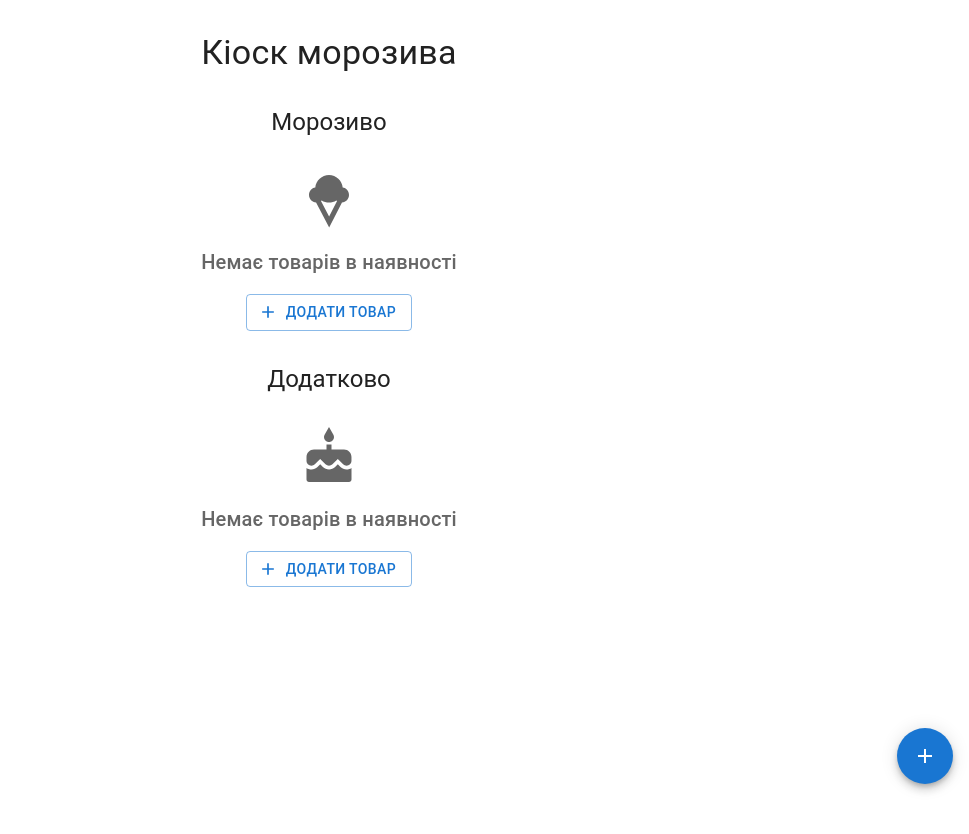
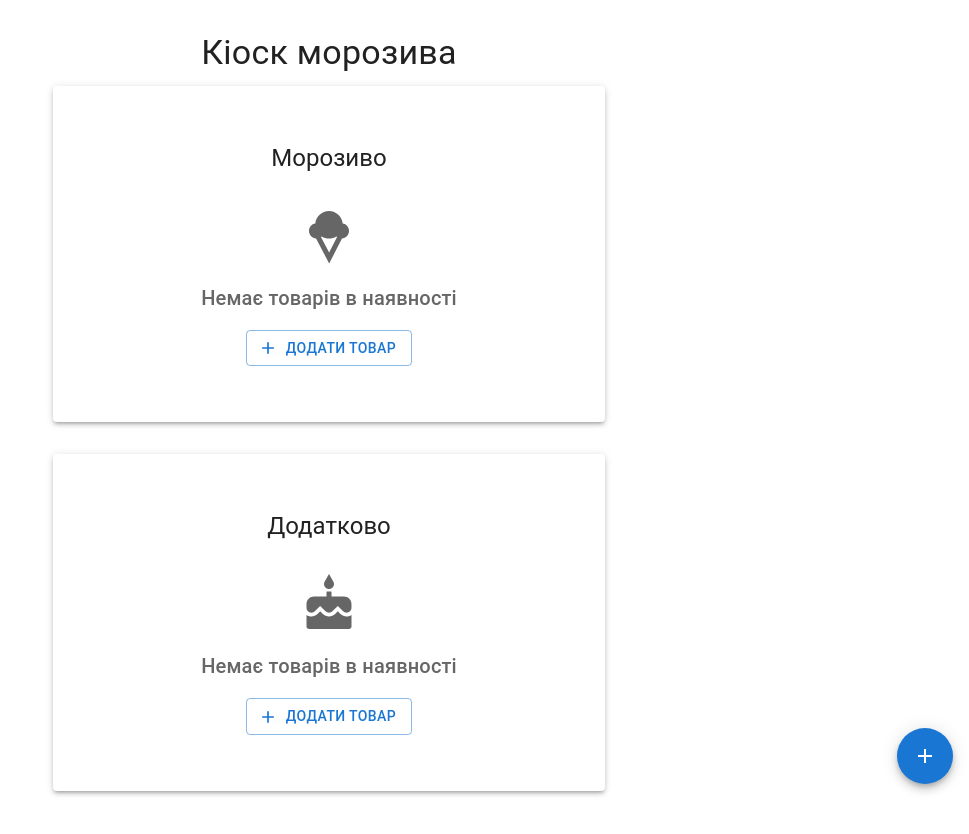
Before and after one commit to Saref111/ice-cream, a Next.js app: page / in a window 1280 px wide. Shown: the top 834 px of the page, without its empty margins (311-1280 px from the left). Before the commit the page ends 800 px from the top, so only its background shows below. Built offline with nearby package versions, Linux system fonts and the light colour scheme.

Commit message:
add visual separation for the lists with different containers

```diff
--- a/src/app/components/IceCreamStore.tsx
+++ b/src/app/components/IceCreamStore.tsx
@@ -6,7 +6,7 @@ import {
   deleteIceCream, deleteGood, recordSale, recordGoodSale,
   type IceCream, type Item
 } from '../../lib/db';
-import { Container, Typography, Fab } from '@mui/material';
+import { Container, Typography, Fab, Divider, Paper } from '@mui/material';
 import AddIcon from '@mui/icons-material/Add';
 import IceCreamIcon from '@mui/icons-material/Icecream';
 import CandyIcon from '@mui/icons-material/Cake';
@@ -58,6 +58,7 @@ export default function IceCreamStore() {
     <Container maxWidth="sm" sx={{ textAlign: 'center', mt: 4, pb: 8 }}>
       <Typography variant="h4" gutterBottom>Кіоск морозива</Typography>
 
+      <Paper elevation={3} sx={{ p: 3, mb: 4 }}>
         <ItemList
           title="Морозиво"
           items={iceCreams}
@@ -66,7 +67,9 @@ export default function IceCreamStore() {
           onAdd={() => setIsIceCreamDialogOpen(true)}
           emptyIcon={<IceCreamIcon sx={{ fontSize: 60 }} />}
         />
+      </Paper>
 
+      <Paper elevation={3} sx={{ p: 3 }}>
         <ItemList
           title="Додатково"
           items={goods}
@@ -75,6 +78,7 @@ export default function IceCreamStore() {
           onAdd={() => setIsGoodsDialogOpen(true)}
           emptyIcon={<CandyIcon sx={{ fontSize: 60 }} />}
         />
+      </Paper>
 
       <Fab
         color="primary"
```
Lines whose indentation alone changed are shown as unchanged.
